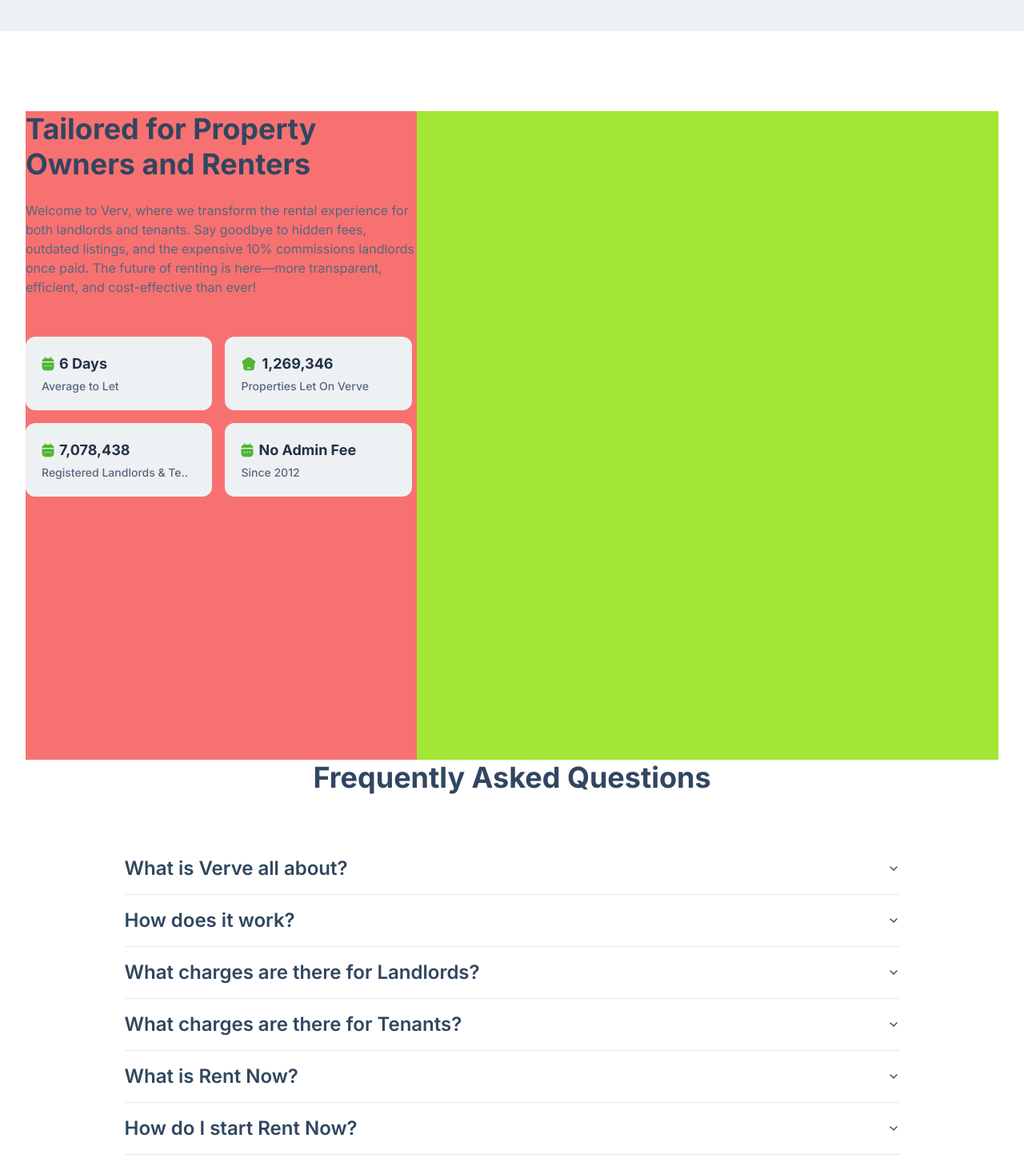
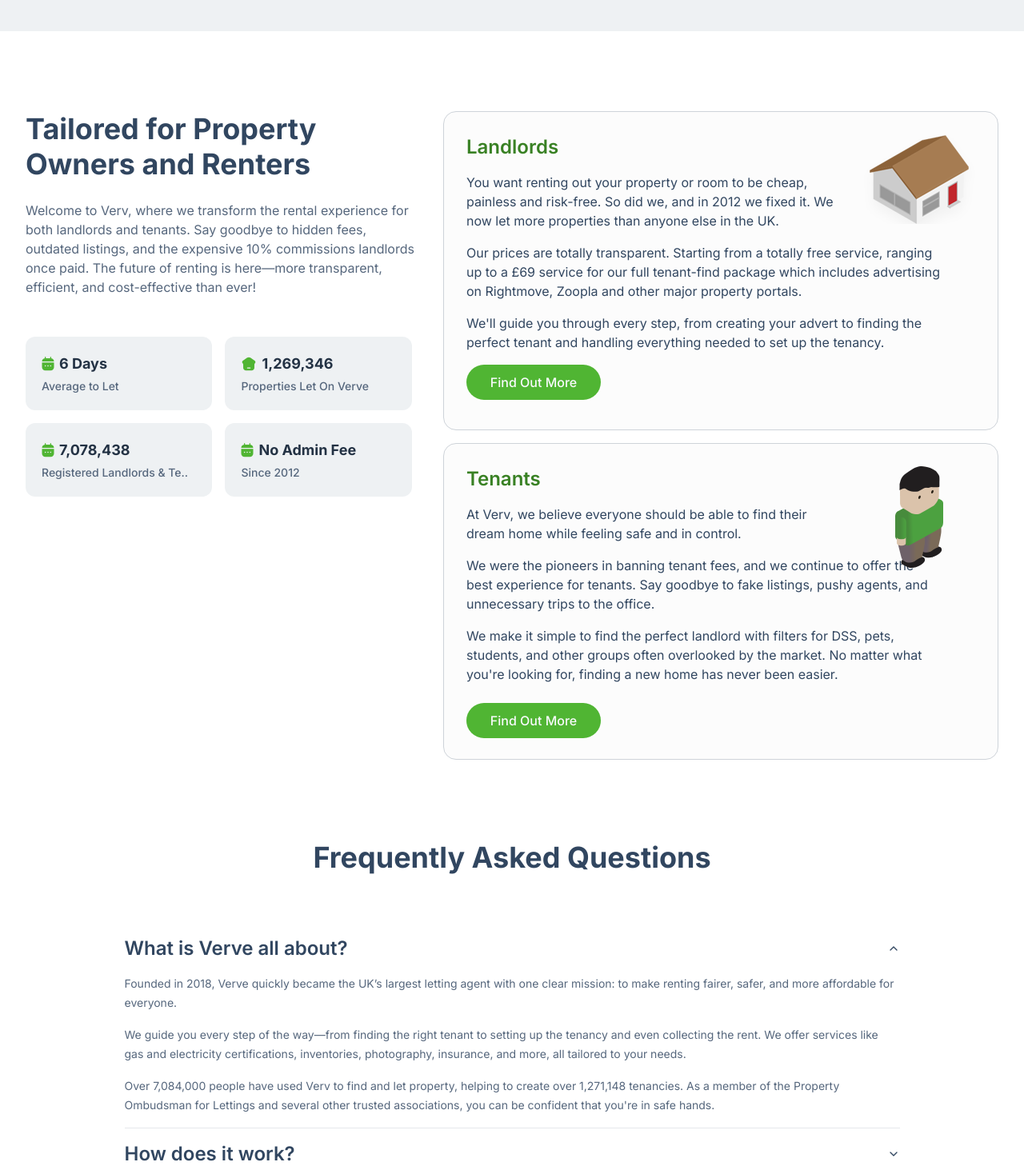
Before and after one commit to Aminul667/verv-client-nextjs, a Next.js app: page /about/verv in a window 1280 px wide. Shown: the part 620-2083 px from the top of the page at 80% size. Built offline with nearby package versions, Linux system fonts and the light colour scheme; no server answers.

Commit message:
added tailored property for about verv

```diff
--- a/src/components/About/Verv/AboutVerv.jsx
+++ b/src/components/About/Verv/AboutVerv.jsx
@@ -2,7 +2,10 @@
 import Reviews from "@/components/Shared/Reviews";
 import VervAccordion from "./VervAccordion";
 import vervAbout from "../../../assets/images/verv-about.jpg";
+import vervHouse from "../../../assets/images/verv-house.png";
+import vervDoll from "../../../assets/images/verv-doll.png";
 import { Button } from "@/components/ui/button";
+import Image from "next/image";
 
 const AboutVerv = () => {
   return (
@@ -31,8 +34,8 @@
       </section>
 
       {/* tailored for property */}
-      <section className="w-[1216px] h-[811px] m-auto flex justify-between items-start gap-[33px] bg-lime-400">
-        <div className="w-[489px] flex flex-col items-start gap-[50px] self-stretch bg-red-400">
+      <section className="w-[1216px] h-[811px] m-auto flex justify-between items-start gap-[33px] mb-[100px]">
+        <div className="w-[489px] flex flex-col items-start gap-[50px] self-stretch">
           <div className="flex flex-col items-start gap-6 self-stretch">
             <h2 className="text-colorTextPrimary text-4xl font-bold leading-[44px]">
               Tailored for Property Owners and Renters
@@ -156,6 +159,78 @@
             </div>
           </div>
         </div>
+        <div className="w-[694px] flex flex-col items-start gap-[16px]">
+          {/* first part */}
+          <div className="relative h-[399px] self-stretch rounded-[16px] border border-[#CED3D9] bg-[#FCFCFC]">
+            <p className="text-[#398124] text-[24px] font-semibold leading-[32px] pl-[28px] pt-[28px] mb-[16px]">
+              Landlords
+            </p>
+            <div className="absolute top-[28px] right-[28px]">
+              <Image
+                src={vervHouse}
+                alt="house Image"
+                height={112}
+                width={139}
+              />
+            </div>
+            <div className="flex flex-col w-[596px] h-[224px] shrink-0 pl-[28px] gap-[16px]">
+              <p className="w-[476px] text-colorTextPrimary leading-[24px]">
+                You want renting out your property or room to be cheap, painless
+                and risk-free. So did we, and in 2012 we fixed it. We now let
+                more properties than anyone else in the UK.
+              </p>
+              <p className="w-[596px] text-colorTextPrimary leading-[24px]">
+                Our prices are totally transparent. Starting from a totally free
+                service, ranging up to a £69 service for our full tenant-find
+                package which includes advertising on Rightmove, Zoopla and
+                other major property portals.
+              </p>
+              <p className="w-[596px] text-colorTextPrimary leading-[24px]">
+                We&apos;ll guide you through every step, from creating your
+                advert to finding the perfect tenant and handling everything
+                needed to set up the tenancy.
+              </p>
+            </div>
+
+            <div className="pl-[28px] pt-[16px]">
+              <Button className="text-[16px] font-medium leading-[24px] flex w-[168px] h-[44px] p-[6px_16px] justify-center items-center gap-[8px] shrink-0 rounded-[32px] bg-[#50B533]">
+                Find Out More
+              </Button>
+            </div>
+          </div>
+          {/* second part */}
+          <div className="relative h-[396px] self-stretch rounded-[16px] border border-[#CED3D9] bg-[#FCFCFC]">
+            <p className="text-[#398124] text-[24px] font-semibold leading-[32px] pl-[28px] pt-[28px] mb-[16px]">
+              Tenants
+            </p>
+            <div className="absolute top-[28px] right-[28px]">
+              <Image src={vervDoll} alt="verv doll" height={128} width={139} />
+            </div>
+            <div className="flex flex-col w-[596px] h-[224px] shrink-0 pl-[28px] gap-[16px] mb-[24px]">
+              <p className="w-[476px] text-colorTextPrimary leading-[24px]">
+                At Verv, we believe everyone should be able to find their dream
+                home while feeling safe and in control.
+              </p>
+              <p className="w-[596px] text-colorTextPrimary leading-[24px]">
+                We were the pioneers in banning tenant fees, and we continue to
+                offer the best experience for tenants. Say goodbye to fake
+                listings, pushy agents, and unnecessary trips to the office.
+              </p>
+              <p className="w-[596px] text-colorTextPrimary leading-[24px]">
+                We make it simple to find the perfect landlord with filters for
+                DSS, pets, students, and other groups often overlooked by the
+                market. No matter what you&apos;re looking for, finding a new
+                home has never been easier.
+              </p>
+            </div>
+
+            <div className="pl-[28px]">
+              <Button className="text-[16px] font-medium leading-[24px] flex w-[168px] h-[44px] p-[6px_16px] justify-center items-center gap-[8px] shrink-0 rounded-[32px] bg-[#50B533]">
+                Find Out More
+              </Button>
+            </div>
+          </div>
+        </div>
       </section>
 
       {/* frequent questions */}
--- a/src/components/About/Verv/VervAccordion.jsx
+++ b/src/components/About/Verv/VervAccordion.jsx
@@ -9,7 +9,12 @@
 const VervAccordion = () => {
   return (
     <div className="px-[20px]">
-      <Accordion type="single" collapsible className="w-full">
+      <Accordion
+        type="single"
+        defaultValue="item-1"
+        collapsible
+        className="w-full"
+      >
         <AccordionItem value="item-1">
           <AccordionTrigger className="text-colorTextPrimary text-2xl font-semibold leading-[32px]">
             What is Verve all about?
@@ -17,22 +22,22 @@
           <AccordionContent>
             <div className="text-colorTextSecondary flex flex-col gap-4">
               <p className="leading-[24px]">
-                From founding in 2012, to becoming the UK&apos;s biggest letting
-                agent in 2015, Verve has always had one mission: to make renting
-                fairer, safer and cheaper for everyone.
+                Founded in 2018, Verve quickly became the UK’s largest letting
+                agent with one clear mission: to make renting fairer, safer, and
+                more affordable for everyone.
               </p>
               <p className="leading-[24px]">
-                We support you all the way from finding the right tenant through
-                to creating the tenancy, and even collecting the rent. This
-                includes gas and electricity certification, inventories,
-                photography, insurance and more - as and when you need it.
+                We guide you every step of the way—from finding the right tenant
+                to setting up the tenancy and even collecting the rent. We offer
+                services like gas and electricity certifications, inventories,
+                photography, insurance, and more, all tailored to your needs.
               </p>
               <p className="leading-[24px]">
-                Over 7,084,000 people have used Verve to find and let property.
-                Helping to create over 1,271,148 tenancies for our landlords and
-                tenants along the way. We&apos;re a member of the Property
-                Ombudsman for Lettings, and multiple other associations so you
-                know you&apos;re in safe hands.
+                Over 7,084,000 people have used Verv to find and let property,
+                helping to create over 1,271,148 tenancies. As a member of the
+                Property Ombudsman for Lettings and several other trusted
+                associations, you can be confident that you&apos;re in safe
+                hands.
               </p>
             </div>
           </AccordionContent>
```
Also changed, not shown: src/assets/images/verv-doll.png (added), src/assets/images/verv-house.png (added).
